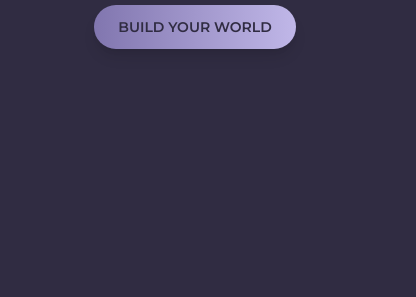
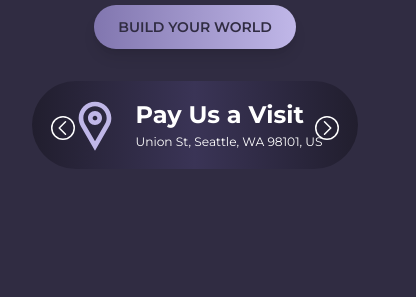
Before and after one commit to rustiandacodes/hydra-virtual-reality-landingpage-w-tailwind, a website: page index.html in a window 390 px wide. Shown: the part 609-906 px from the top of the page, 416 px wide, since content can reach past the window. Before the commit the page ends 844 px from the top, so only its background shows below. Drawn offline with nearby package versions, Linux system fonts and the light colour scheme.

Commit message:
added swiper js and made caraousel in hero section

```diff
--- a/index.html
+++ b/index.html
@@ -14,36 +14,142 @@
 
     <!-- style css from compailer -->
     <link rel="stylesheet" href="/dist/output.css" />
+
+    <!-- style css from swiper -->
+    <link rel="stylesheet" href="/node_modules/swiper/swiper-bundle.min.css" />
+
     <title>Hydra</title>
   </head>
   <body>
+    <!-- Hero Section First -->
     <section id="hero" class="pt-36 pb-32">
       <div class="container relative mx-auto">
-        <img src="/dist/assets/Vector 4.svg" alt="Vector" class="hidden lg:block absolute -left-28">
+        <img
+          src="/dist/assets/Vector 4.svg"
+          alt="Vector"
+          class="hidden lg:block absolute -left-28"
+        />
         <div class="flex flex-wrap-reverse justify-between items-center">
           <div class="w-full lg:w-1/2 p-4">
-            <h2 class="text-center lg:text-left font-bold"><span class="text-h1 font-extrabold text-gradient">Dive</span> Into The Depths</h2>
-            <h2 class="text-center lg:text-left font-bold">of <span class="text-h1 font-extrabold text-gradient">Virtual Reality</span></h2>
-            <p class="hidden max-w-md my-8 lg:block">Lorem ipsum dolor sit amet consectetur adipisicing elit. Nulla quia non id iste fuga optio, omnis, odit delectus nisi earum itaque eaque esse laboriosam cupiditate.</p>
+            <h2 class="text-center lg:text-left font-bold">
+              <span class="text-h1 font-extrabold text-gradient">Dive</span>
+              Into The Depths
+            </h2>
+            <h2 class="text-center lg:text-left font-bold">
+              of
+              <span class="text-h1 font-extrabold text-gradient">
+                Virtual Reality
+              </span>
+            </h2>
+            <p class="hidden max-w-md my-8 lg:block">
+              Lorem ipsum dolor sit amet consectetur adipisicing elit. Nulla
+              quia non id iste fuga optio, omnis, odit delectus nisi earum
+              itaque eaque esse laboriosam cupiditate.
+            </p>
             <div class="w-full flex items-center gap-5 p-4 lg:p-0">
               <a href="#" class="btn-gradient">build your world</a>
               <span class="hidden lg:inline cursor-pointer hover:opacity-80">
-                <svg width="46" height="38" viewBox="0 0 46 38" fill="none" xmlns="http://www.w3.org/2000/svg">
-                <path d="M43.8333 19L2.16666 19M43.8333 19L27.1667 35.6667M43.8333 19L27.1667 2.33333" stroke="#C0B7E8" stroke-width="3" stroke-linecap="round" stroke-linejoin="round"/>
+                <svg
+                  width="46"
+                  height="38"
+                  viewBox="0 0 46 38"
+                  fill="none"
+                  xmlns="http://www.w3.org/2000/svg"
+                >
+                  <path
+                    d="M43.8333 19L2.16666 19M43.8333 19L27.1667 35.6667M43.8333 19L27.1667 2.33333"
+                    stroke="#C0B7E8"
+                    stroke-width="3"
+                    stroke-linecap="round"
+                    stroke-linejoin="round"
+                  />
                 </svg>
               </span>
             </div>
-        </div>
-          <div class="w-full lg:w-1/2 relative p-4 ">
+          </div>
+          <div class="w-full lg:w-1/2 relative p-4">
             <img
               src="/dist/assets/hero-ilustration.png"
               alt="hero-ilustration"
               class="mx-auto lg:scale-150 lg:absolute lg:right-20 lg:bottom-[-130px]"
             />
-            <img src="/dist/assets/hero-vector.png" alt="hero-ilustration" class="absolute bottom-[-80px] sm:bottom-[-150px] lg:bottom-[-300px] scale-105 lg:scale-125 -z-10 ">
+            <img
+              src="/dist/assets/hero-vector.png"
+              alt="hero-ilustration"
+              class="absolute bottom-[-80px] sm:bottom-[-150px] lg:bottom-[-300px] scale-90 lg:scale-125 -z-10"
+            />
           </div>
-
+        </div>
+        <div class="px-8 lg:p-0">
+          <div
+            class="max-w-sm mx-auto lg:max-w-none lg:w-full rounded-full lg:mt-24 bg-gradient-to-r from-purpleCorner via-purpleMiddle to-purpleCorner relative p-4 lg:px-2 lg:py-4 z-10"
+          >
+            <div class="swiper mySwiper relative">
+              <div class="swiper-wrapper">
+                <div class="swiper-slide flex justify-center gap-3">
+                  <img
+                    class="w-14"
+                    src="/dist/assets/Location-Icon.svg"
+                    alt="icon-location"
+                  />
+                  <div class="text-start truncate">
+                    <h3 class="text-h3 font-bold">Pay Us a Visit</h3>
+                    <p>
+                      Union St, Seattle, WA 98101, US
+                    </p>
+                  </div>
+                </div>
+                <div
+                  class="swiper-slide flex justify-center items-center gap-3"
+                >
+                  <img
+                    class="w-14"
+                    src="/dist/assets/call.svg"
+                    alt="icon-location"
+                  />
+                  <div class="text-start truncate">
+                    <h3 class="text-h3 font-bold">Give Us a Call</h3>
+                    <p>(110) 1111-1010</p>
+                  </div>
+                </div>
+                <div
+                  class="swiper-slide flex justify-center items-center gap-3"
+                >
+                  <img
+                    class="w-14"
+                    src="/dist/assets/mail.svg"
+                    alt="icon-location"
+                  />
+                  <div class="text-start truncate">
+                    <h3 class="text-h3 font-bold">Send Us a Message</h3>
+                    <p>Contact@HydraVTech.com</p>
+                  </div>
+                </div>
+              </div>
+              <!-- navigation buttons -->
+              <div
+                class="lg:hidden lg:px-4 w-full flex justify-between items-center absolute top-[28%] z-50"
+              >
+                <div class="button-prev">
+                  <img
+                    src="/dist/assets/chevron-circle-left.svg"
+                    alt="icon-chev"
+                  />
+                </div>
+                <div class="button-next">
+                  <img
+                    src="/dist/assets/chevron-circle-right.svg"
+                    alt="icon-chev"
+                  />
+                </div>
+              </div>
+            </div>
+          </div>
+        </div>
       </div>
     </section>
+    <!-- Hero Section End -->
   </body>
+  <script src="/node_modules/swiper/swiper-bundle.min.js"></script>
+  <script src="/src/script.js"></script>
 </html>
--- a/package.json
+++ b/package.json
@@ -1,5 +1,8 @@
 {
   "devDependencies": {
     "tailwindcss": "^3.2.4"
+  },
+  "dependencies": {
+    "swiper": "^8.4.6"
   }
 }
--- a/src/input.css
+++ b/src/input.css
@@ -4,7 +4,7 @@
 
 @layer base {
   body {
-    @apply text-white bg-primary font-montserrat;
+    @apply text-white bg-primary font-montserrat lg:overflow-auto;
   }
 
   h2 {
@@ -18,7 +18,7 @@
 
 @layer components {
   .btn-gradient {
-    @apply max-w-md lg:max-w-fit mx-auto lg:mx-0 block text-center text-sm lg:text-xs text-primary uppercase font-semibold px-6 py-3 rounded-full bg-gradient-to-r from-gradientLeft to-gradientRight shadow-lg hover:opacity-80 transition duration-500;
+    @apply max-w-lg lg:max-w-fit mx-auto lg:mx-0 block text-center text-sm lg:text-xs text-primary uppercase font-semibold px-6 py-3 rounded-full bg-gradient-to-r from-gradientLeft to-gradientRight shadow-lg hover:opacity-80 transition duration-500;
   }
 }
 
@@ -26,4 +26,8 @@
   .text-gradient {
     @apply bg-gradient-to-r from-gradientLeft to-gradientRight bg-clip-text text-transparent;
   }
+
+  .swiper {
+    @apply w-full h-full;
+  }
 }
--- /dev/null
+++ b/src/script.js
@@ -0,0 +1,28 @@
+let swiper = new Swiper('.mySwiper', {
+  spaceBetween: 10,
+  slidesPerGroup: 1,
+  loop: true,
+  centerSlide: 'true',
+  fade: 'true',
+  grapCursor: 'true',
+  pagination: {
+    el: '.swiper-pagination',
+    clickable: true,
+    dynamicBullets: true,
+  },
+  navigation: {
+    nextEl: '.button-next',
+    prevEl: '.button-prev',
+  },
+  breakpoints: {
+    0: {
+      slidesPerView: 1,
+    },
+    530: {
+      slidesPerView: 1,
+    },
+    1100: {
+      slidesPerView: 3,
+    },
+  },
+})
--- a/tailwind.config.js
+++ b/tailwind.config.js
@@ -11,6 +11,8 @@
         secondary: '#343045',
         gradientLeft: '#8176AF',
         gradientRight: '#C0B7E8',
+        purpleCorner: '#211E2E',
+        purpleMiddle: '#3A3456',
       },
       fontSize: {
         h1: 'clamp(2.25rem, calc(2.03rem + 1.09vw), 2.88rem);', //42px
```
Also changed, not shown: dist/assets/Location-Icon.svg (added), dist/assets/call.svg (added), dist/assets/chevron-circle-left.svg (added), dist/assets/chevron-circle-right.svg (added), dist/assets/mail.svg (added), dist/output.css, 1 other file.
